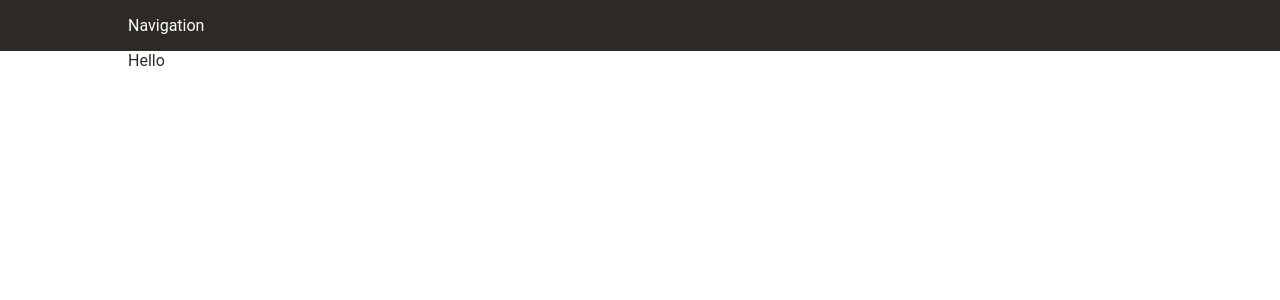
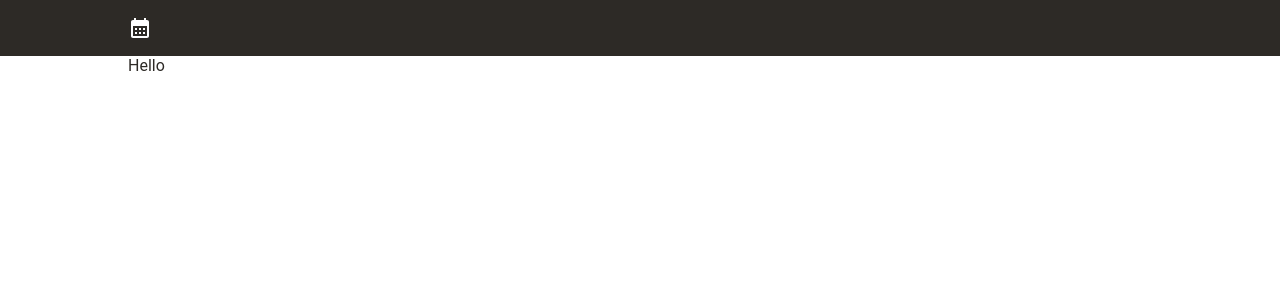
Before and after one commit to Sun-Mountain/GenConCal, a Next.js app in the folder frontend/: page / in a window 1280 px wide. Shown: the top 300 px of the page. Built offline with nearby package versions, Linux system fonts and the light colour scheme.

Commit message:
install mui icons

```diff
--- a/frontend/package.json
+++ b/frontend/package.json
@@ -9,6 +9,10 @@
     "lint": "next lint"
   },
   "dependencies": {
+    "@emotion/react": "^11.11.4",
+    "@emotion/styled": "^11.11.5",
+    "@mui/icons-material": "^5.15.17",
+    "@mui/material": "^5.15.17",
     "next": "14.2.3",
     "react": "^18",
     "react-dom": "^18"
--- a/frontend/src/components/Navigation/index.tsx
+++ b/frontend/src/components/Navigation/index.tsx
@@ -1,9 +1,12 @@
-
+import CalendarMonthIcon from '@mui/icons-material/CalendarMonth';
 
 const index = () => {
   return (
     <nav>
-      Navigation
+      <CalendarMonthIcon />
+      <div>
+
+      </div>
     </nav>
   )
 }
--- a/frontend/src/styles/components/_navigation.scss
+++ b/frontend/src/styles/components/_navigation.scss
@@ -6,5 +6,8 @@ header {
     margin: 0 auto;
     max-width: $desktop;
     padding: 1rem 0;
+
+    display: flex;
+    justify-content: space-between;
   }
 }
```
Also changed, not shown: 1 other file (tests, documents, lock files or other folders).
